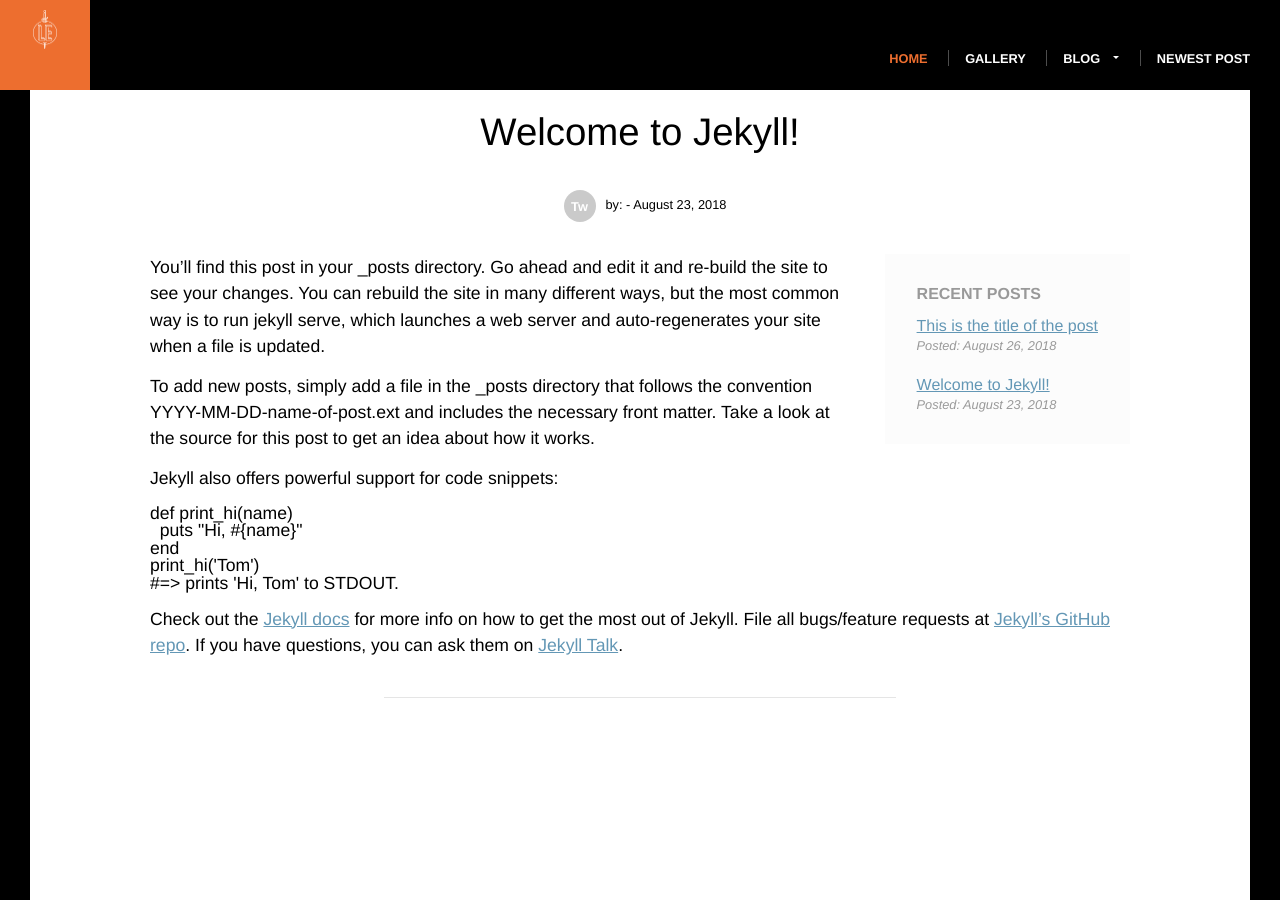
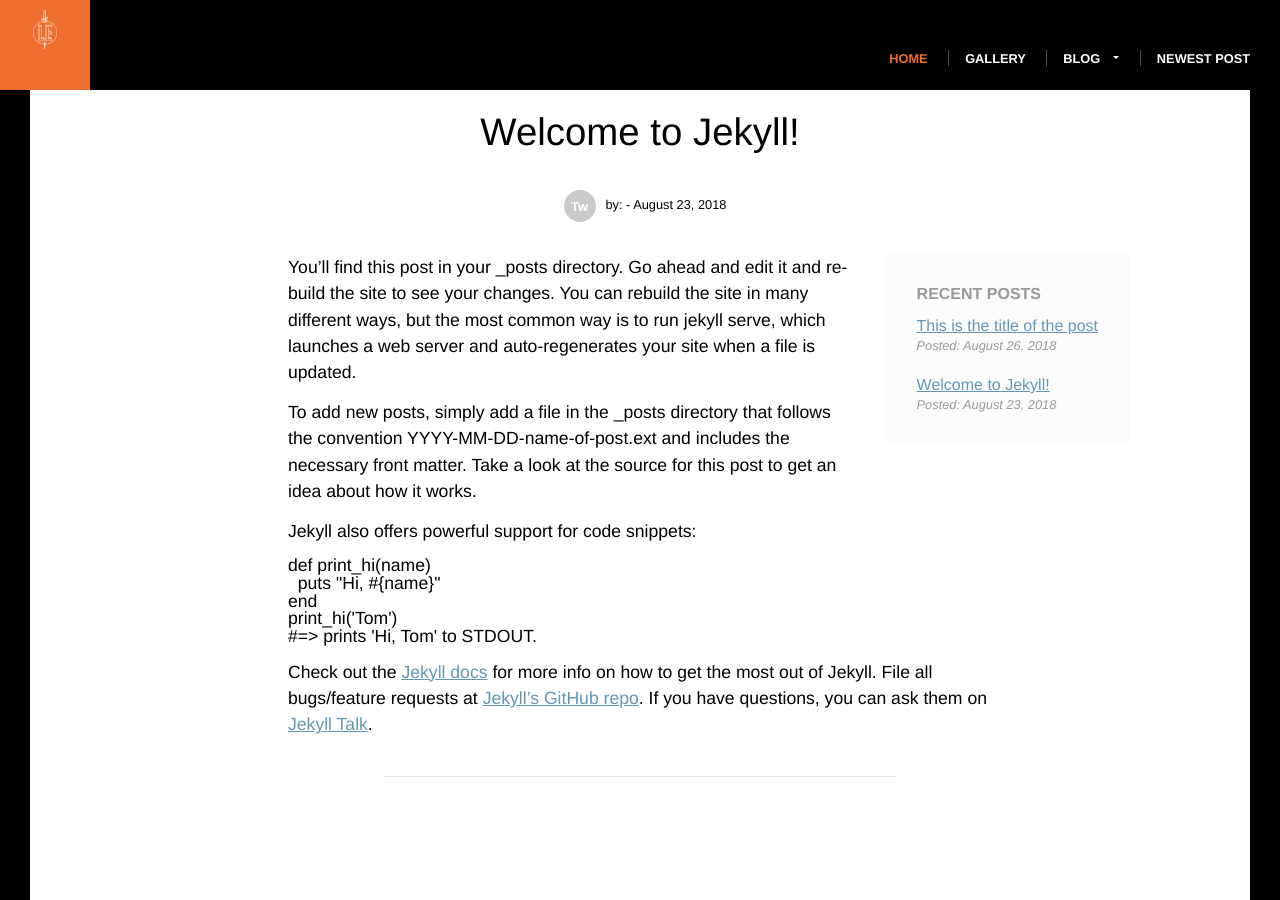
Before and after one commit to jenstreetman/cssweb, a Jekyll site: the page built from _posts/2018-08-22-welcome-to-jekyll.markdown, in a window 1280 px wide and 900 px high, scrolled down 465 px. Built offline with Jekyll 4.4.1, drawn with Linux system fonts in a browser that asks for light colours.

Commit message:
Add max-width on kittem image

```diff
--- a/css/main.css
+++ b/css/main.css
@@ -667,16 +667,17 @@ gallery.info h3{
     width: 100%;
 }
 
-/* .post-content, */
+.post-content,
 .post-footer{
     margin: auto;
-    max-width: 40em; */
-    width: 85vw; */
+    max-width: 40em;
+    width: 85vw;
 }
 
 .pull-left{
     float: left;
     margin: 2em 2em 2em -2%;
+    max-width: 85vw;
 }
 
 .pull-right{
```
Also changed, not shown: _posts/2018-8-26-title-of-post.md (+2 -2 lines).
